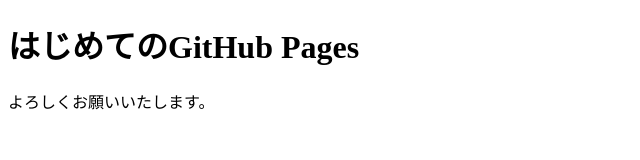
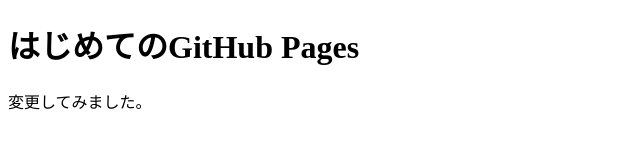
Before and after one commit to x22006xx/practice-web-site, a plain HTML site: page index.html in a window 1280 px wide. Shown: the full height of the page, 0-640 px from the left. Drawn offline with Linux system fonts and the light colour scheme.

Commit message:
文言変更しました

```diff
--- a/index.html
+++ b/index.html
@@ -9,7 +9,7 @@
 <body>
 
     <h1>はじめてのGitHub Pages</h1>
-    <p>よろしくお願いいたします。</p>
+    <p>変更してみました。</p>
 
 </body>
 </html>
```
